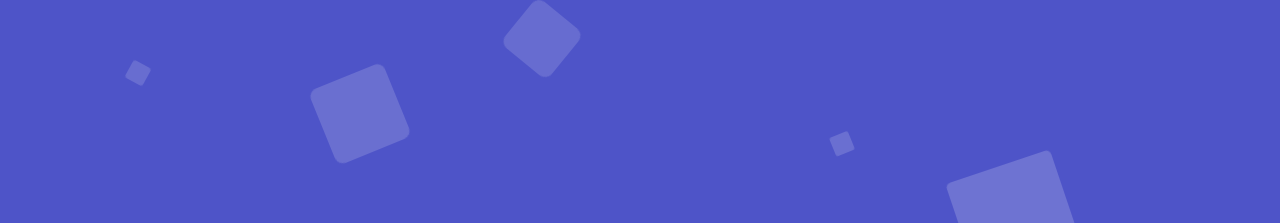
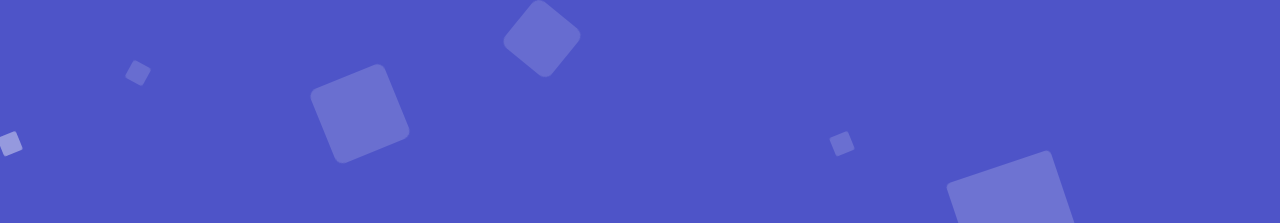
Before and after one commit to Tabindanoor/image-to-text-audio-video-, a React (Create React App) app: page /image-2-text in a window 1280 px wide. Shown: the part 461-684 px from the top of the page. Built offline with nearby package versions, Linux system fonts and the light colour scheme; what pdfmake would draw is missing.

Commit message:
now done

```diff
--- a/src/components/Image2Text.jsx
+++ b/src/components/Image2Text.jsx
@@ -146,6 +146,9 @@ const Image2Text = () => {
 				<li></li>
 				<li></li>
 				<li></li>
+				<li></li>
+				<li></li>
+				<li></li>
 			</ul>
 		</div>
     </div>
```
